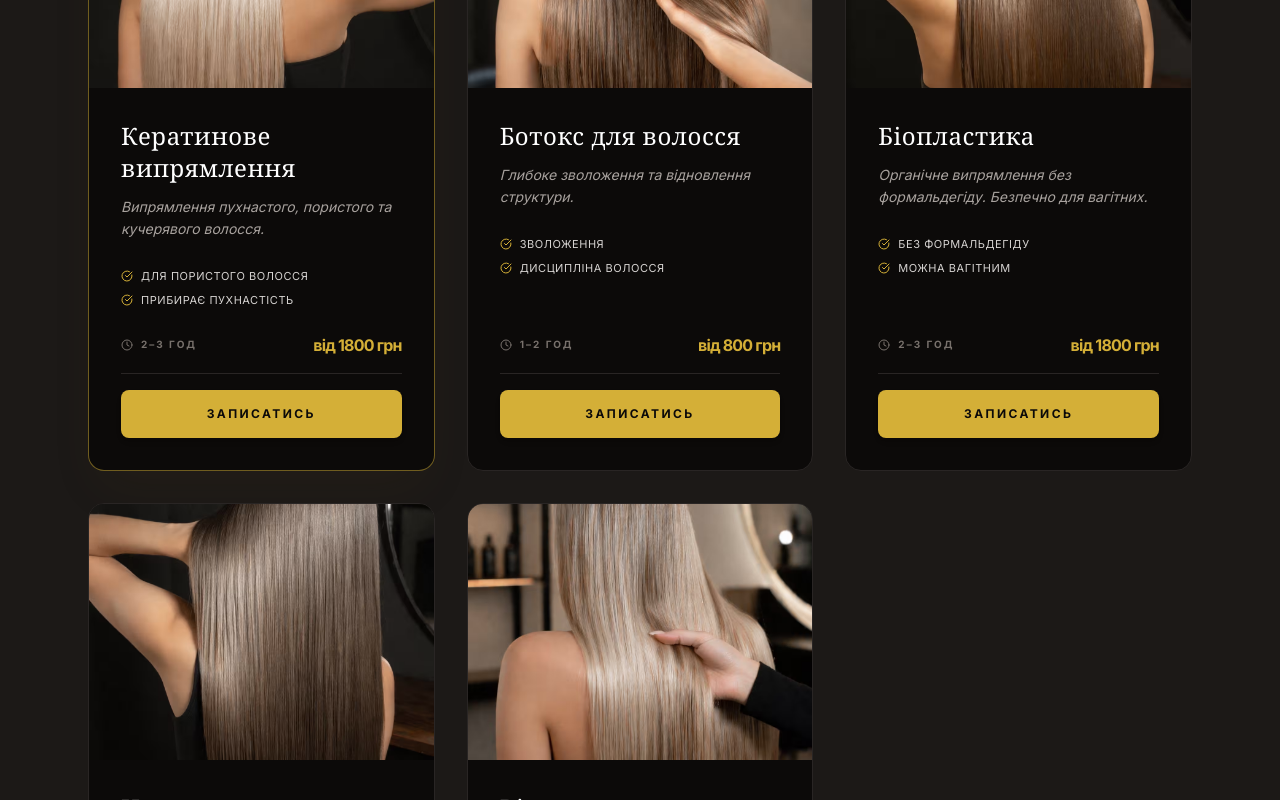
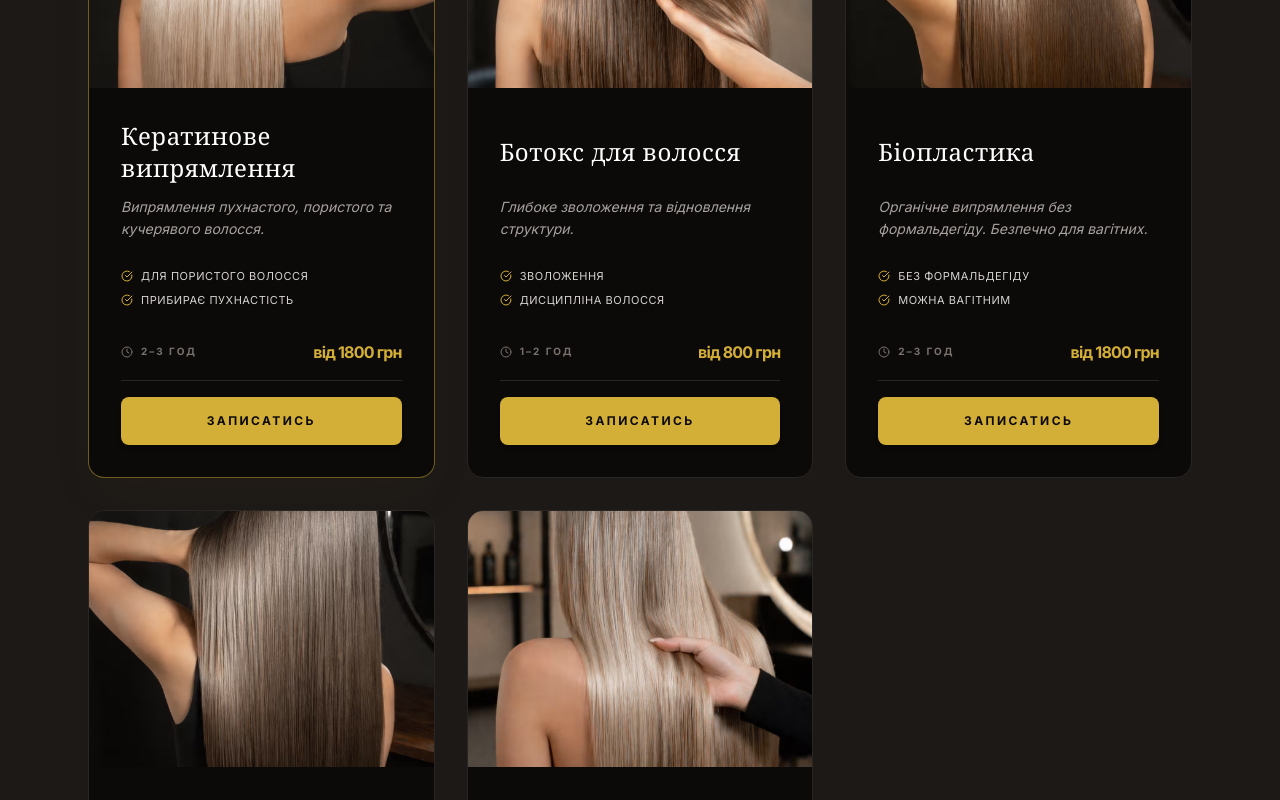
Before and after one commit to vasyl-digimon/haircare-mvp-website, a React (Vite) app: page / in a window 1280 px wide. Shown: the part 2120-2920 px from the top of the page. Built offline with nearby package versions, Linux system fonts and the light colour scheme.

Commit message:
fixing services card elements layout

```diff
--- a/src/components/Services.tsx
+++ b/src/components/Services.tsx
@@ -82,12 +82,18 @@ export default function Services() {
                 )}
               </div>
               <div className="p-8 flex flex-col flex-grow">
-                <h3 className="font-serif text-2xl text-white mb-3 tracking-wide">{service.title}</h3>
-                <p className="text-stone-400 text-sm mb-6 leading-relaxed h-12 overflow-hidden line-clamp-2 italic">
+                {/* Виправлений заголовок з фіксованою мін-висотою */}
+                <h3 className="font-serif text-2xl text-white mb-3 tracking-wide min-h-[4rem] flex items-center">
+                  {service.title}
+                </h3>
+
+                {/* Виправлений опис з фіксованою мін-висотою */}
+                <p className="text-stone-400 text-sm mb-6 leading-relaxed min-h-[3rem] line-clamp-2 italic">
                   {service.description}
                 </p>
 
-                <ul className="space-y-2 mb-6">
+                {/* Список фішок з фіксованою мін-висотою */}
+                <ul className="space-y-2 mb-6 min-h-[3rem]">
                   {service.features.map((feature) => (
                     <li key={feature} className="flex items-center gap-2 text-[11px] text-stone-300 uppercase tracking-wider">
                       <CheckCircle size={12} className="text-[#D4AF37]" /> {feature}
```
